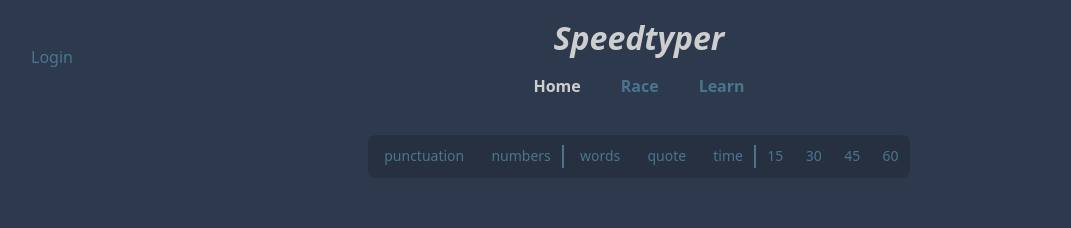
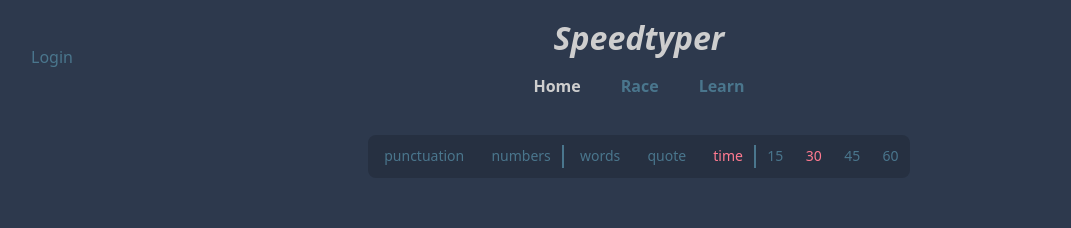
Before and after one commit to zuramai/ngetikcepat, a Nuxt app: page / in a window 1280 px wide. Shown: the top 228 px of the page, without its empty margins (1-1072 px from the left). Built offline with nearby package versions, Linux system fonts and the light colour scheme.

Commit message:
feat: settings functionality

```diff
--- a/app.vue
+++ b/app.vue
@@ -4,6 +4,11 @@ import "~/assets/themes/dark-red.css"
 import "~/assets/css/main.css"
 import UiHeader from "./components/layouts/UiHeader.vue";
 import UiFooter from "./components/layouts/UiFooter.vue";
+
+useHead({
+  title: "Speedtyper"
+})
+
 </script>
 <template>
   <div class="font-sans flex w-full flex-col min-h-screen">
--- a/components/typing/TypingSettings.vue
+++ b/components/typing/TypingSettings.vue
@@ -10,21 +10,19 @@ const { config, configModes } = useTypingStore()
             <div class="modes">
                 <ul class="settings-list p-0 m-0 flex">
                     <li>
-                        <text-button icon="mdi:at" :active="config.punctuation">punctuation</text-button>
+                        <text-button icon="mdi:at" :active="config.punctuation" @click="config.punctuation = !config.punctuation">punctuation</text-button>
                     </li>
                     <li>
-                        <text-button icon="mdi:numeric" :active="config.numbers">numbers</text-button>
+                        <text-button icon="mdi:numeric" :active="config.numbers" @click="config.numbers = !config.numbers">numbers</text-button>
                     </li>
                     <li class="separator"></li>
                     <li v-for="(v, mode) in configModes">
-                        <text-button :icon="v.icon" :active="config.mode == mode">{{mode}}</text-button>
+                        <text-button @click="config.mode = mode" :icon="v.icon" :active="config.mode == mode">{{mode}}</text-button>
                     </li>
                     <li class="separator"></li>
-                    <template v-if="config.mode == 'time'">
-                        <li v-for="modeOption in configModes[config.mode].options">
-                            <text-button :icon="false" :active="config[config.mode] == modeOption">{{ modeOption }}</text-button>
-                        </li>
-                    </template>
+                    <li v-for="modeOption in configModes[config.mode].options">
+                        <text-button :icon="false" :active="config[config.mode] == modeOption" @click="(config[config.mode] as any) = modeOption">{{ modeOption }}</text-button>
+                    </li>
                 </ul>
             </div>
         </div>
--- a/components/ui/TextButton.vue
+++ b/components/ui/TextButton.vue
@@ -6,9 +6,14 @@ const props = defineProps({
 </script>
 <template>
   <a href="#" :class="['text-button', active === true ? 'active' : '']">
-    <div :class="[`i-${icon}`]" v-if="icon"></div>
+    <div :class="[`i-${icon}`]" v-show="icon"></div>
     <span>
       <slot></slot>
     </span>
   </a>
 </template>
+<style>
+.text-button.active {
+  color: var(--main-color)
+}
+</style>
```
